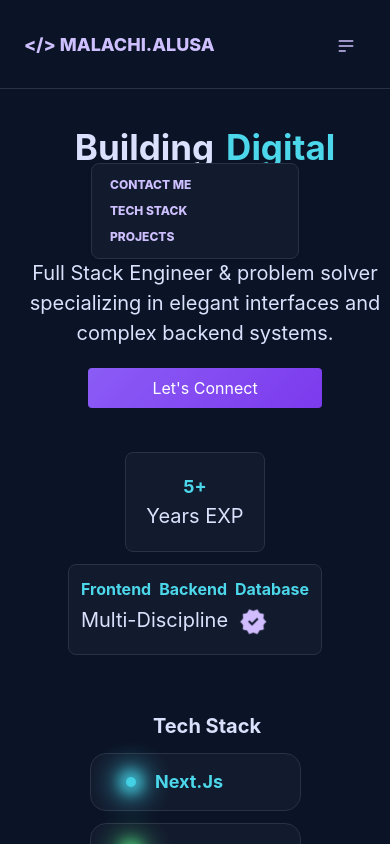
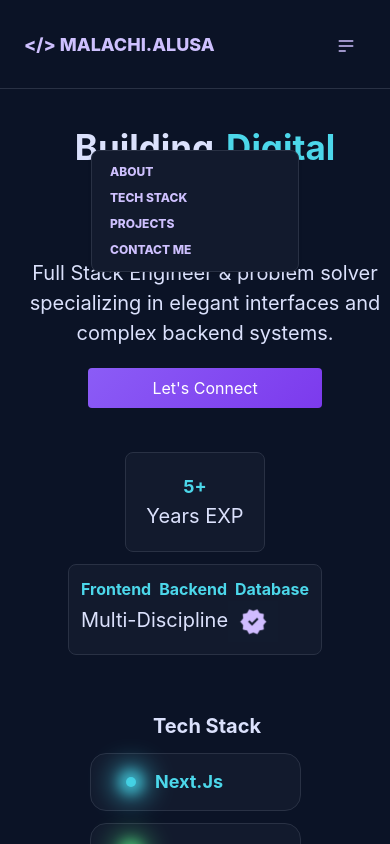
Before and after one commit to tonganknight/malachi.alusa, a Next.js app: page / in a window 390 px wide. Both pictures are taken after a click on the button 346 px from the left and 44 px from the top of the page. Shown: the top 844 px of the page. Built offline with nearby package versions, Linux system fonts and the light colour scheme.

Commit message:
updated anchors

```diff
--- a/app/components/Home/Home.tsx
+++ b/app/components/Home/Home.tsx
@@ -77,7 +77,7 @@ export const Home = () => {
       featurePoints: ["TypeScript", "React", "Bootstrap", "Node.js"],
     },
     {
-      imageUrl: "/GitItDone.png",
+      imageUrl: "/GitItDoneGIF.gif",
       imageHeight: 400,
       imageAlt: "Image of the Git It Done website",
       synopsis:
--- a/app/components/Home/HomeDesktop.tsx
+++ b/app/components/Home/HomeDesktop.tsx
@@ -150,14 +150,14 @@ const projectCards: ProjectCardData[] = [
   {
     title: "Git It Done",
     imageUrl: "/GitItDone.png",
-    gifUrl: "/GitItDone.png",
+    gifUrl: "/GitItDoneGIF.gif",
     synopsis:
       "A focused repository explorer that helps developers jump into active GitHub issues.",
     tags: ["JavaScript", "GitHub API", "Bootstrap"],
     eyebrow: "Open-source discovery",
     accent: "from-sky-400/20 via-blue-400/10 to-transparent",
     modalPacket: {
-      imageUrl: "/GitItDone.png",
+      imageUrl: "/GitItDoneGIF.gif",
       imageHeight: 400,
       imageAlt: "Image of the Git It Done website",
       synopsis:
@@ -243,19 +243,19 @@ export const HomeDesktop = () => {
 
             <nav className="hidden items-center gap-6 lg:flex">
               <a
-                href="#about"
+                href="#desktop-about"
                 className="text-sm font-medium text-secondary/75 transition hover:text-highlight-primary"
               >
                 About
               </a>
               <a
-                href="#tech"
+                href="#desktop-tech"
                 className="text-sm font-medium text-secondary/75 transition hover:text-highlight-primary"
               >
                 Tech Stack
               </a>
               <a
-                href="#projects"
+                href="#desktop-projects"
                 className="text-sm font-medium text-secondary/75 transition hover:text-highlight-primary"
               >
                 Projects
@@ -274,7 +274,7 @@ export const HomeDesktop = () => {
 
         <main className="flex flex-1 flex-col gap-20 pb-10">
           <section
-            id="about"
+            id="desktop-about"
             className="grid items-center gap-12 xl:grid-cols-[1.05fr_0.95fr]"
           >
             <div className="space-y-8">
@@ -305,7 +305,7 @@ export const HomeDesktop = () => {
                   Let&apos;s Connect
                 </button>
                 <a
-                  href="#projects"
+                  href="#desktop-projects"
                   className="rounded-full border border-edge-primary bg-foreground/75 px-7 py-4 text-sm font-semibold text-secondary transition hover:border-highlight-primary hover:text-highlight-primary"
                 >
                   Explore Projects
@@ -438,7 +438,7 @@ export const HomeDesktop = () => {
             </div>
           </section>
 
-          <section id="tech" className="space-y-8">
+          <section id="desktop-tech" className="space-y-8">
             <div className="flex flex-wrap items-end justify-between gap-6">
               <div>
                 <p className="text-xs font-semibold uppercase tracking-[0.35em] text-highlight-primary/80">
@@ -495,7 +495,7 @@ export const HomeDesktop = () => {
             </div>
           </section>
 
-          <section id="projects" className="space-y-8 pb-8">
+          <section id="desktop-projects" className="space-y-8 pb-8">
             <div className="flex flex-wrap items-end justify-between gap-6">
               <div>
                 <p className="text-xs font-semibold uppercase tracking-[0.35em] text-highlight-primary/80">
--- a/app/components/Home/HomeTablet.tsx
+++ b/app/components/Home/HomeTablet.tsx
@@ -150,14 +150,14 @@ const projectCards: ProjectCardData[] = [
   {
     title: "Git It Done",
     imageUrl: "/GitItDone.png",
-    gifUrl: "/GitItDone.png",
+    gifUrl: "/GitItDoneGIF.gif",
     synopsis:
       "A focused repository explorer that helps developers jump into active GitHub issues.",
     tags: ["JavaScript", "GitHub API", "Bootstrap"],
     eyebrow: "Open-source discovery",
     accent: "from-sky-400/20 via-blue-400/10 to-transparent",
     modalPacket: {
-      imageUrl: "/GitItDone.png",
+      imageUrl: "/GitItDoneGIF.gif",
       imageHeight: 400,
       imageAlt: "Image of the Git It Done website",
       synopsis:
@@ -238,19 +238,19 @@ export const HomeTablet = () => {
 
             <div className="flex flex-wrap items-center gap-3 text-xs font-semibold uppercase tracking-[0.25em] text-secondary/65 sm:text-[11px]">
               <a
-                href="#about"
+                href="#tablet-about"
                 className="transition hover:text-highlight-primary"
               >
                 About
               </a>
               <a
-                href="#tech"
+                href="#tablet-tech"
                 className="transition hover:text-highlight-primary"
               >
                 Tech
               </a>
               <a
-                href="#projects"
+                href="#tablet-projects"
                 className="transition hover:text-highlight-primary"
               >
                 Projects
@@ -269,7 +269,7 @@ export const HomeTablet = () => {
 
         <main className="flex flex-1 flex-col gap-14 pb-10">
           <section
-            id="about"
+            id="tablet-about"
             className="grid items-center gap-8 xl:grid-cols-[0.95fr_1.05fr]"
           >
             <div className="space-y-6">
@@ -300,7 +300,7 @@ export const HomeTablet = () => {
                   Let&apos;s Connect
                 </button>
                 <a
-                  href="#projects"
+                  href="#tablet-projects"
                   className="rounded-full border border-edge-primary bg-foreground/75 px-6 py-3 text-sm font-semibold text-secondary transition hover:border-highlight-primary hover:text-highlight-primary"
                 >
                   Explore Projects
@@ -410,7 +410,7 @@ export const HomeTablet = () => {
             </div>
           </section>
 
-          <section id="tech" className="space-y-6">
+          <section id="tablet-tech" className="space-y-6">
             <div className="flex flex-wrap items-end justify-between gap-4">
               <div>
                 <p className="text-[10px] font-semibold uppercase tracking-[0.35em] text-highlight-primary/80 sm:text-[11px]">
@@ -466,7 +466,7 @@ export const HomeTablet = () => {
             </div>
           </section>
 
-          <section id="projects" className="space-y-6 pb-8">
+          <section id="tablet-projects" className="space-y-6 pb-8">
             <div className="flex flex-wrap items-end justify-between gap-4">
               <div>
                 <p className="text-[10px] font-semibold uppercase tracking-[0.35em] text-highlight-primary/80 sm:text-[11px]">
--- a/app/components/NavMenu/NavMenu.tsx
+++ b/app/components/NavMenu/NavMenu.tsx
@@ -49,6 +49,21 @@ export const NavMenu = () => {
       {open && (
         <ul className="menu menu-sm fixed top-1/4 left-1/2 -translate-x-1/2 -translate-y-1/2 bg-base-100 rounded-box z-50 w-52 p-2 shadow bg-foreground border-1 border-edge-primary">
           <li>
+            <a href="#mobile-about" onClick={onLinkClick}>
+              About
+            </a>
+          </li>
+          <li>
+            <a href="#mobile-tech" onClick={onLinkClick}>
+              Tech Stack
+            </a>
+          </li>
+          <li>
+            <a href="#mobile-projects" onClick={onLinkClick}>
+              Projects
+            </a>
+          </li>
+          <li>
             <a
               onClick={() => {
                 onLinkClick();
@@ -59,14 +74,6 @@ export const NavMenu = () => {
               Contact Me
             </a>
           </li>
-          <li>
-            <a href="#TechStack" onClick={onLinkClick}>
-              Tech Stack
-            </a>
-          </li>
-          <li>
-            <a onClick={onLinkClick}>Projects</a>
-          </li>
         </ul>
       )}
     </div>
--- a/app/components/TechStack/TechStack.tsx
+++ b/app/components/TechStack/TechStack.tsx
@@ -11,7 +11,7 @@ export const TechStack = () => {
   const [showSqlModal, setShowSqlModal] = useState(false);
 
   return (
-    <section id="TechStack">
+    <section id="mobile-tech">
       <div className="flex flex-col m-3 justify-center items-center w-[100%] pb-8">
         <p className="font-label font-bold text-secondary text-[20px] py-3 ">
           {TechStackEnum.Label}
--- a/app/globals.css
+++ b/app/globals.css
@@ -39,10 +39,16 @@ body {
 
 html {
   scroll-behavior: smooth;
+  scroll-padding-top: 6rem;
 }
 
 body {
   min-height: 100vh;
+}
+
+section[id],
+[id] {
+  scroll-margin-top: 6rem;
 }
 
 .mobile-home {
```
